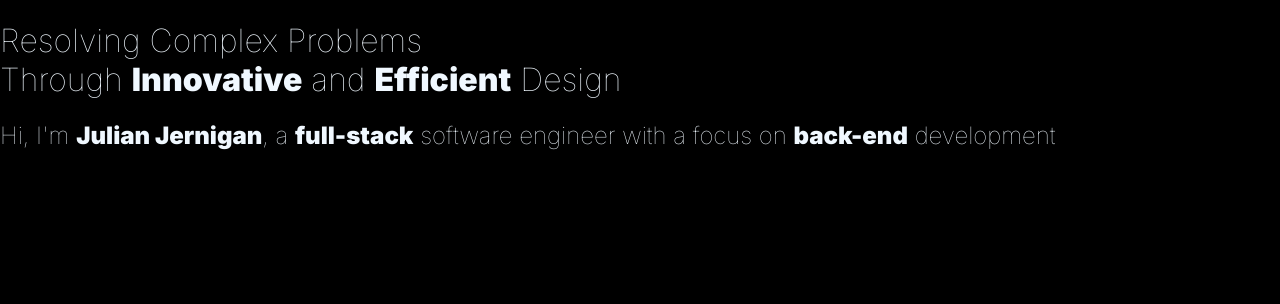
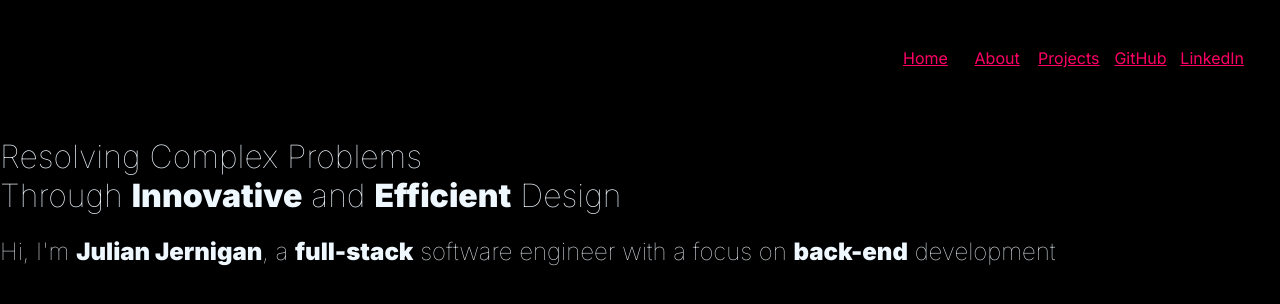
Before and after one commit to Job85/simplistic-portfolio, a Next.js app: page / in a window 1280 px wide. Shown: the top 304 px of the page. Built offline with nearby package versions, Linux system fonts and the light colour scheme.

Commit message:
imported NavBar component and rendered above children prop

```diff
--- a/src/app/layout.js
+++ b/src/app/layout.js
@@ -1,5 +1,6 @@
-import { Inter } from 'next/font/google'
-import './globals.css'
+import { Inter } from 'next/font/google';
+import './globals.css';
+import NavBar from './components/Nav/NavBar';
 
 const inter = Inter({ subsets: ['latin'] })
 
@@ -11,7 +12,10 @@ export const metadata = {
 export default function RootLayout({ children }) {
   return (
     <html lang="en">
-      <body className={inter.className}>{children}</body>
+      <body className={inter.className}>
+        <NavBar />
+        {children}
+      </body>
     </html>
   )
 }
```
